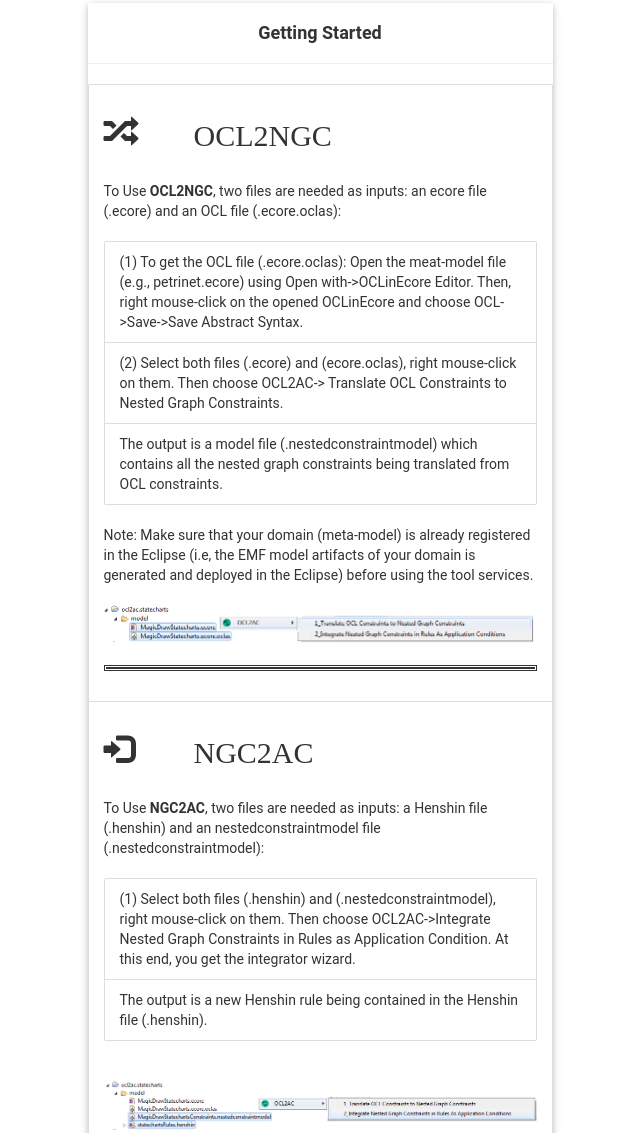
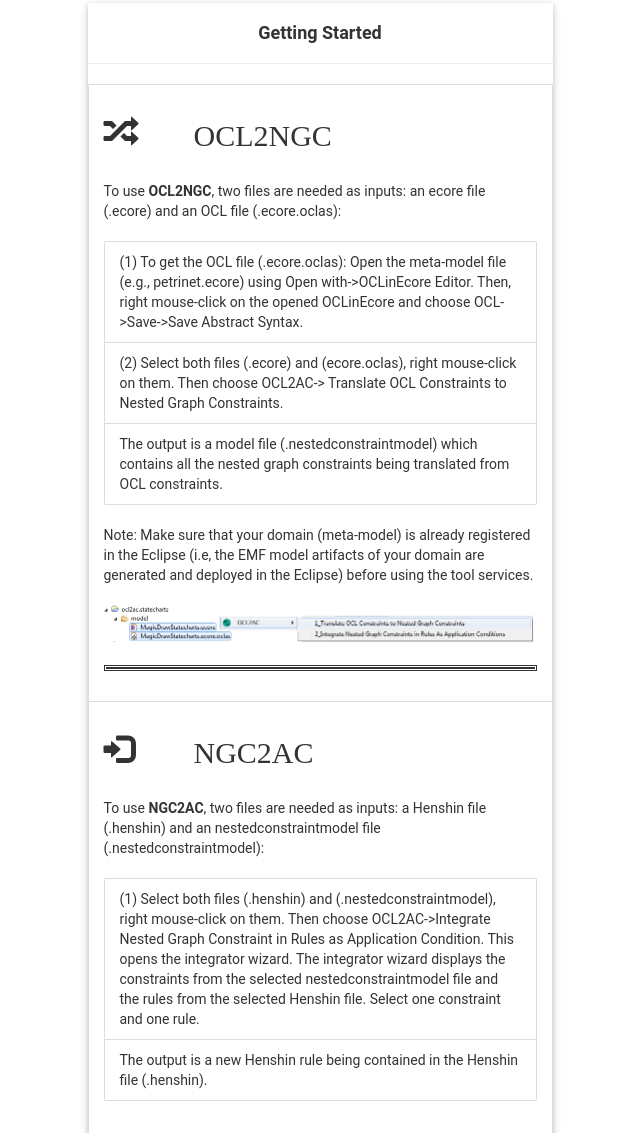
Before and after one commit to OCL2AC/home, a website: page index.html in a window 1280 px wide. Shown: the part 1460-2593 px from the top of the page, without its empty margins (445-1085 px from the left). Drawn offline with nearby package versions, Linux system fonts and the light colour scheme.

Commit message:
typos fixed

```diff
--- a/index.html
+++ b/index.html
@@ -191,24 +191,24 @@
                              <div class="card card-body">
                                  <h4 class="card-title" style="border: medium" align="center"><br><b>Getting Started</b> <hr></h4>
                                  <ul class="list-group">
-                                     <li class="list-group-item"> <h2><span class="glyphicon glyphicon-random">&nbsp; OCL2NGC</span></h2> <br> To Use <b>OCL2NGC</b>, two files are needed as inputs: an ecore file (.ecore) and an OCL file (.ecore.oclas):
+                                     <li class="list-group-item"> <h2><span class="glyphicon glyphicon-random">&nbsp; OCL2NGC</span></h2> <br> To use <b>OCL2NGC</b>, two files are needed as inputs: an ecore file (.ecore) and an OCL file (.ecore.oclas):
                                          <br>
                                          <br>
                                          <ul class="list-group">
-                                             <li class="list-group-item"> (1) To get the OCL file (.ecore.oclas): Open the meat-model file (e.g., petrinet.ecore) using Open with->OCLinEcore Editor. Then, right mouse-click on the opened OCLinEcore and choose OCL->Save->Save Abstract Syntax.
+                                             <li class="list-group-item"> (1) To get the OCL file (.ecore.oclas): Open the meta-model file (e.g., petrinet.ecore) using Open with->OCLinEcore Editor. Then, right mouse-click on the opened OCLinEcore and choose OCL->Save->Save Abstract Syntax.
                                              <li class="list-group-item"> (2) Select both files (.ecore) and (ecore.oclas), right mouse-click on them. Then choose OCL2AC-> Translate OCL Constraints to Nested Graph Constraints.
                                              <li class="list-group-item">  The output is a model file (.nestedconstraintmodel) which contains all the nested graph constraints being translated from OCL constraints.
                                          </ul>
-                                         Note: Make sure that your domain (meta-model) is already registered in the Eclipse (i.e, the EMF model artifacts of your domain is generated and deployed in the Eclipse) before using the tool services.
+                                         Note: Make sure that your domain (meta-model) is already registered in the Eclipse (i.e, the EMF model artifacts of your domain are generated and deployed in the Eclipse) before using the tool services.
                                          <br>
                                          <br>
                                          <img src="img/ecoreandocl.png" class="rounded img-fluid" alt="">
                                           <hr style="border: double">
-                                     <li class="list-group-item">  <h2><span class="glyphicon glyphicon-log-in">&nbsp; NGC2AC</span></h2> <br> To Use <b>NGC2AC</b>, two files are needed as inputs: a Henshin file (.henshin) and an nestedconstraintmodel file (.nestedconstraintmodel):
+                                     <li class="list-group-item">  <h2><span class="glyphicon glyphicon-log-in">&nbsp; NGC2AC</span></h2> <br> To use <b>NGC2AC</b>, two files are needed as inputs: a Henshin file (.henshin) and an nestedconstraintmodel file (.nestedconstraintmodel):
                                          <br>
                                          <br>
                                          <ul class="list-group">
-                                             <li class="list-group-item"> (1) Select both files (.henshin) and (.nestedconstraintmodel), right mouse-click on them. Then choose OCL2AC->Integrate Nested Graph Constraints in Rules as Application Condition. At this end, you get the integrator wizard.
+                                             <li class="list-group-item"> (1) Select both files (.henshin) and (.nestedconstraintmodel), right mouse-click on them. Then choose OCL2AC->Integrate Nested Graph Constraint in Rules as Application Condition. This opens the integrator wizard.  The integrator wizard displays the constraints from the selected nestedconstraintmodel file and the rules from the selected Henshin file. Select one constraint and one rule.
                                              <li class="list-group-item">  The output is a new Henshin rule being contained in the Henshin file (.henshin).
                                          </ul>
                                      <br>
```
Also changed, not shown: img/ocl2ngc.png.
